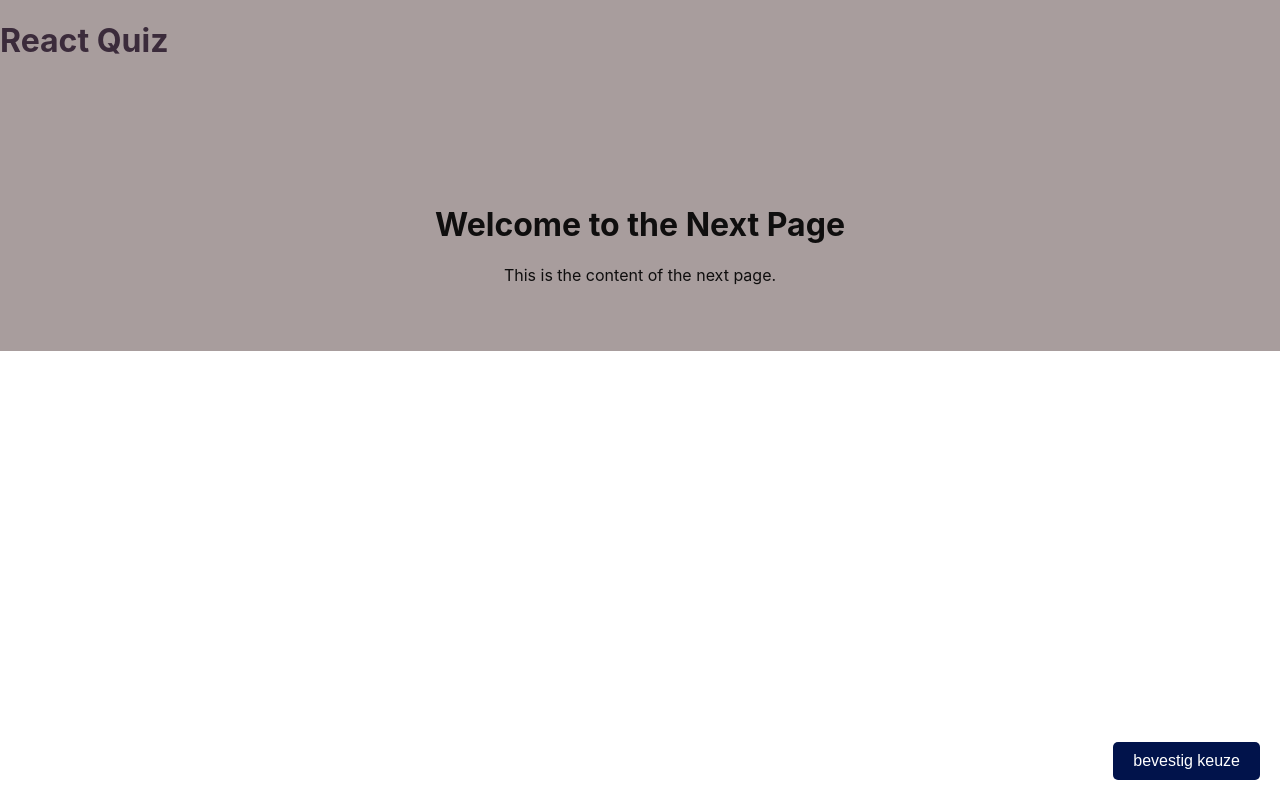
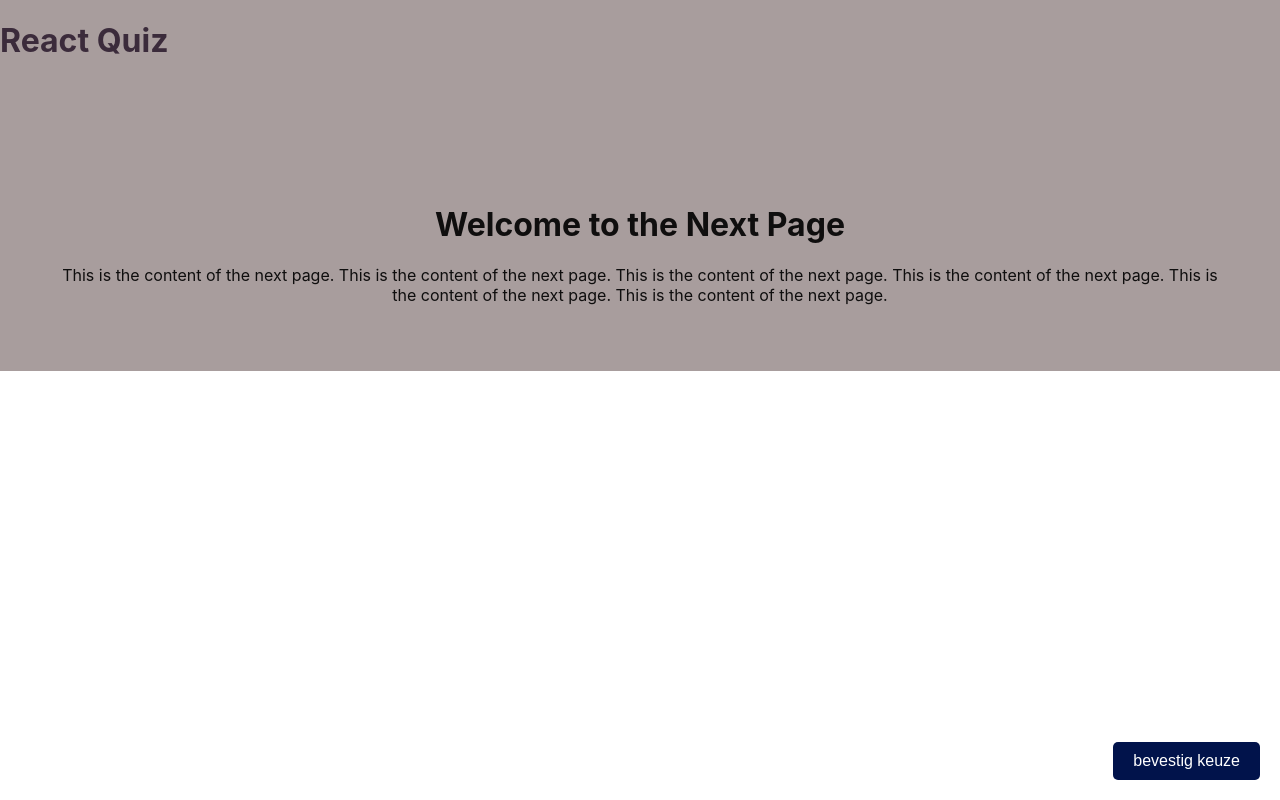
Before and after one commit to Melanforsaken/ReactQuiz2, a React (Create React App) app: page /next-page in a window 1280 px wide. Built offline with nearby package versions, Linux system fonts and the light colour scheme.

Commit message:
naamswijziging aan NextPage.js

```diff
--- a/src/App.js
+++ b/src/App.js
@@ -3,7 +3,7 @@ import ConfirmButton from './ConfirmButton';
 import React, { useState } from 'react';
 import { BrowserRouter as Router, Routes, Route, Link } from 'react-router-dom';
 import { FaArrowRight } from 'react-icons/fa';
-import NextPage from './NextPage';
+import NextPage from './Page2';
 
 function App() {
   const [selectedOption, setSelectedOption] = useState(null);
@@ -40,7 +40,6 @@ function App() {
         </header>
         <main className="App-body">
           <Routes>
-            {/* Main Quiz Page */}
             <Route path="/" element={
               <div>
                 <h2>succes!</h2>
@@ -92,7 +91,6 @@ function App() {
                 </div>
               </div>
             } />
-            {/* Next Page */}
             <Route path="/next-page" element={<NextPage />} />
           </Routes>
         </main>
--- a/src/NextPage.js
+++ /dev/null
@@ -1,13 +0,0 @@
-import React from 'react';
-import './App.css';
-
-const NextPage = () => {
-  return (
-    <div style={{ textAlign: 'center', marginTop: '50px' }}>
-      <h1>Welcome to the Next Page</h1>
-      <p>This is the content of the next page.</p>
-    </div>
-  );
-};
-
-export default NextPage;
--- /dev/null
+++ b/src/Page2.js
@@ -0,0 +1,19 @@
+import React from 'react';
+import './App.css';
+
+const NextPage = () => {
+  return (
+    <div style={{ textAlign: 'center', marginTop: '50px' }}>
+      <h1>Welcome to the Next Page</h1>
+      <p>This is the content of the next page.
+      This is the content of the next page.
+      This is the content of the next page.
+      This is the content of the next page.
+      This is the content of the next page.
+      This is the content of the next page.
+      </p>
+    </div>
+  );
+};
+
+export default NextPage;
```
